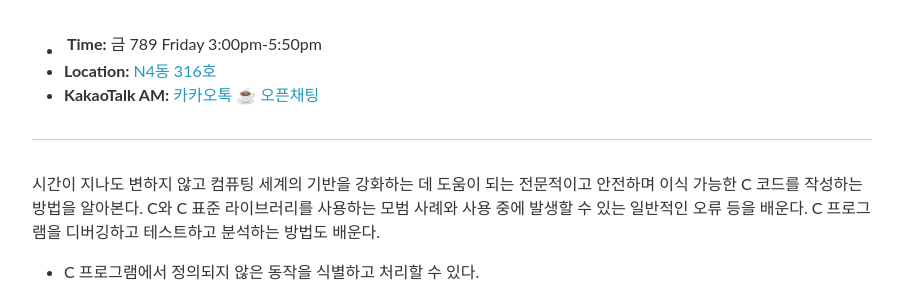
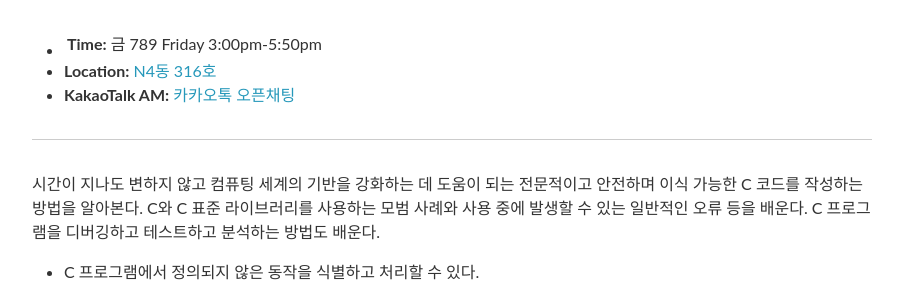
Before and after one commit to 2023-aaronkr/hb-c, a Jekyll site: the page built from _pages/about.md, in a window 1280 px wide and 900 px high. Shown: the part 236-518 px from the top of the window, without its empty margins (188-1091 px from the left). Built offline with Jekyll 4.4.1, drawn with Linux system fonts in a browser that asks for light colours; nearby versions of some CDN libraries; comment, search, counter and statistics services are not loaded.

```diff
--- a/_pages/about.md
+++ b/_pages/about.md
@@ -9,7 +9,7 @@ news: true
 
 - **Time:** 금 789 | Friday 3:00pm-5:50pm
 - **Location:** [N4동 316호](https://naver.me/Ga2jXDVh){:target="\_blank"}
-- **KakaoTalk AM:** [카카오톡 ☕ 오픈채팅](https://open.kakao.com/o/g7tnYPDf){:target="\_blank"}
+- **KakaoTalk AM:** [카카오톡 오픈채팅](https://open.kakao.com/o/g7tnYPDf){:target="\_blank"}
 
 <!--
 - **Discussion:** [Piazza](https://piazza.com/class/jqh4n6275r82yq){:target="\_blank"}
```
